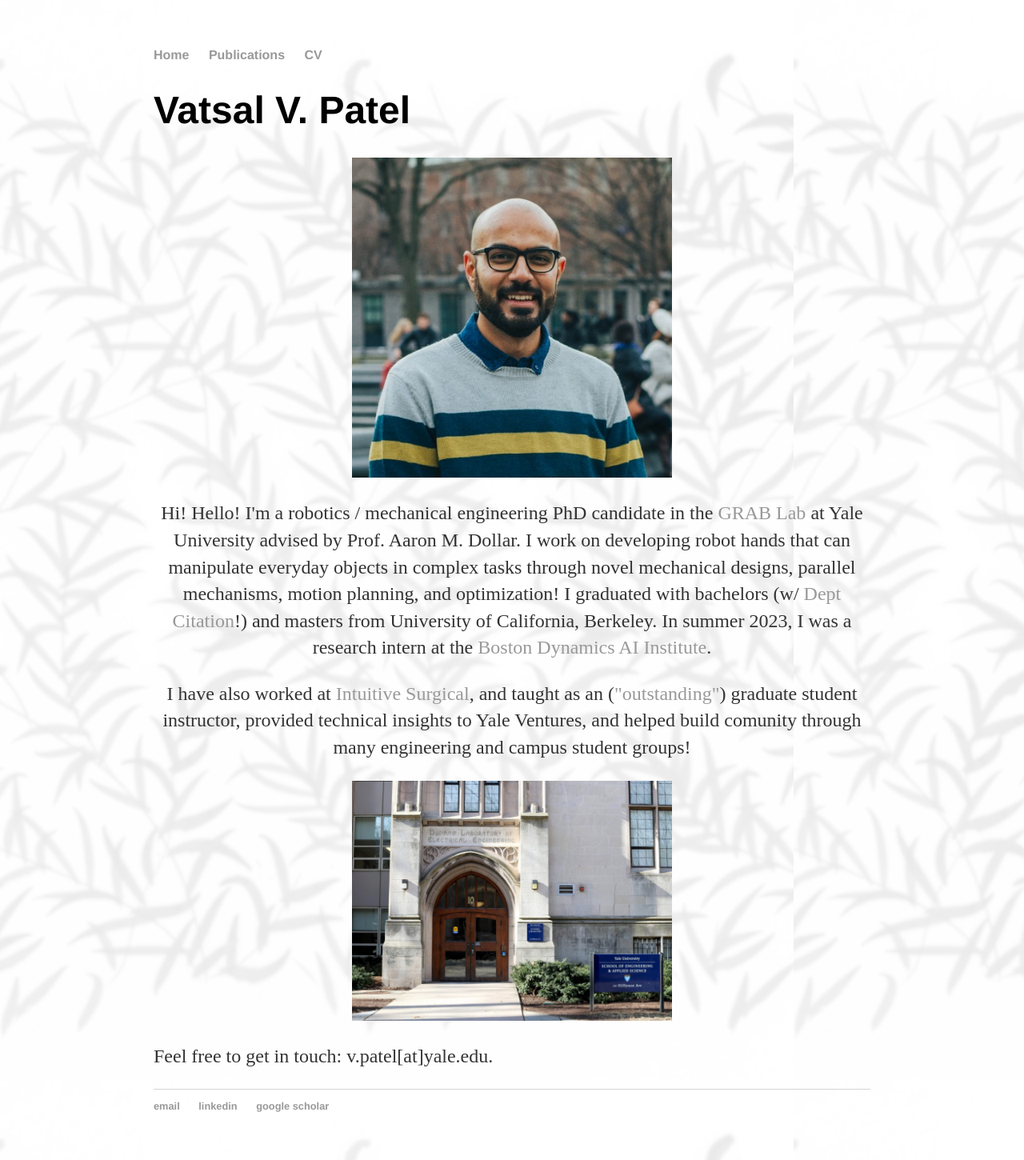
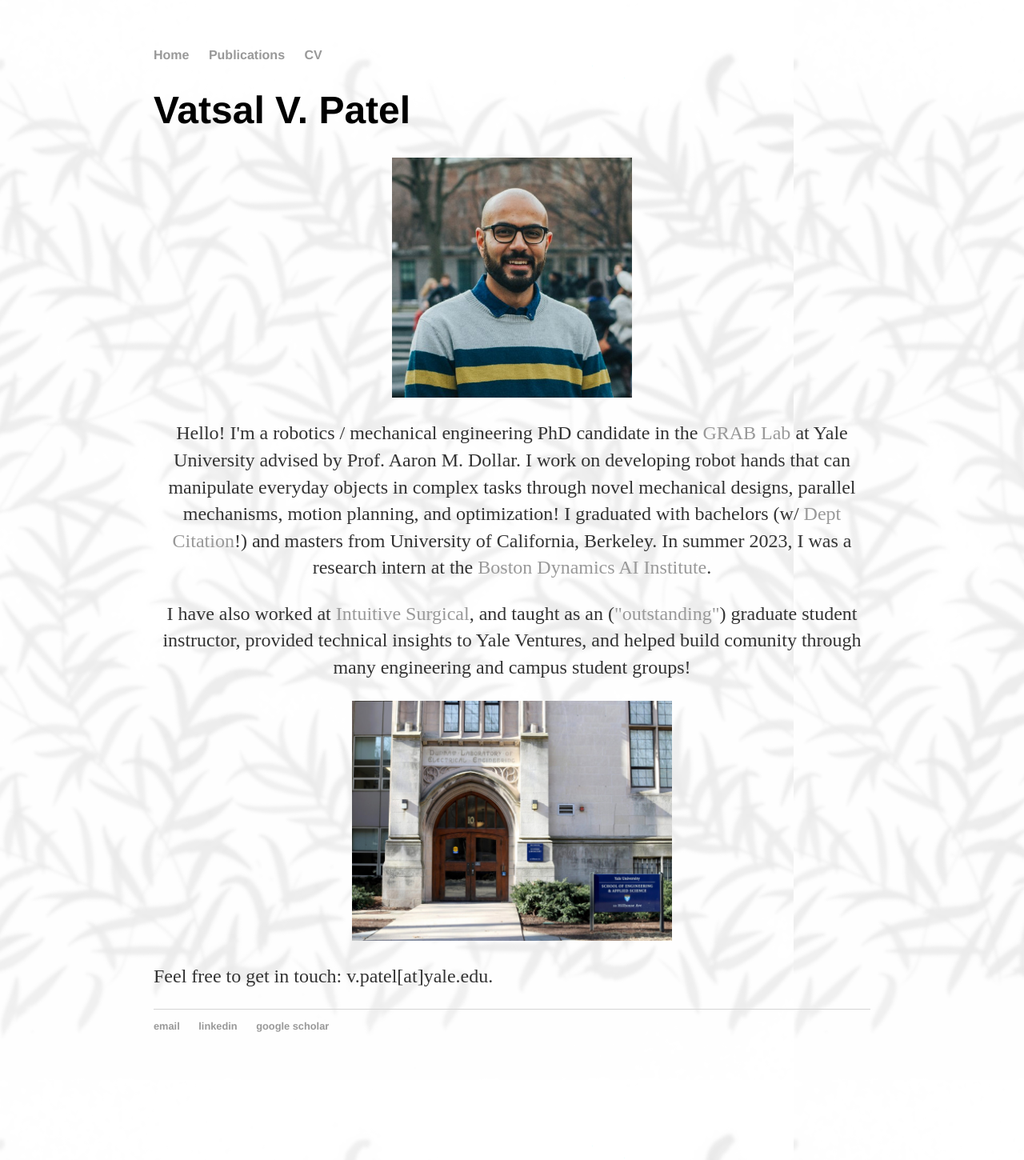
Before and after one commit to patelvatsalv/patelvatsalv.github.io, a Jekyll site: the page built from index.html, in a window 1280 px wide. Shown: the whole page at 80% size. Built offline with Jekyll 4.4.1, drawn with Linux system fonts in a browser that asks for light colours.

Commit message:
Update index.html

```diff
--- a/index.html
+++ b/index.html
@@ -14,10 +14,10 @@
 
 	<div class="row">
 		<div class="column1">
-			<img src = "vatsal.jpg" alt = "vatsal" style="width:400px;height:400px;">
+			<img src = "vatsal.jpg" alt = "vatsal" style="width:300px;height:300px;">
 		</div>
   		<div class="column2">
-			<p>Hi! Hello! I'm a robotics / mechanical engineering PhD candidate in the <a href="https://www.eng.yale.edu/grablab/">GRAB Lab </a> at Yale University advised by Prof. Aaron M. Dollar. I work on developing robot hands that can manipulate everyday objects in complex tasks through novel mechanical designs, parallel mechanisms, motion planning, and optimization! I graduated with bachelors (w/ <a href="https://financialaid.berkeley.edu/wp-content/uploads/2020/11/2017-18-DEPARTMENTAL-CITATION-RECIPIENTS_updated.pdf/">Dept Citation</a>!) and masters from University of California, Berkeley. In summer 2023, I was a research intern at the <a href="https://theaiinstitute.com/">Boston Dynamics AI Institute</a>. </p>
+			<p> Hello! I'm a robotics / mechanical engineering PhD candidate in the <a href="https://www.eng.yale.edu/grablab/">GRAB Lab </a> at Yale University advised by Prof. Aaron M. Dollar. I work on developing robot hands that can manipulate everyday objects in complex tasks through novel mechanical designs, parallel mechanisms, motion planning, and optimization! I graduated with bachelors (w/ <a href="https://financialaid.berkeley.edu/wp-content/uploads/2020/11/2017-18-DEPARTMENTAL-CITATION-RECIPIENTS_updated.pdf/">Dept Citation</a>!) and masters from University of California, Berkeley. In summer 2023, I was a research intern at the <a href="https://theaiinstitute.com/">Boston Dynamics AI Institute</a>. </p>
 
 			<p>I have also worked at <a href="https://www.intuitive.com/en-us">Intuitive Surgical</a>, and taught as an (<a href="https://www.intuitive.com/en-us">"outstanding"</a>) graduate student instructor, provided technical insights to Yale Ventures, and helped build comunity through many engineering and campus student groups! </p>
 
```
